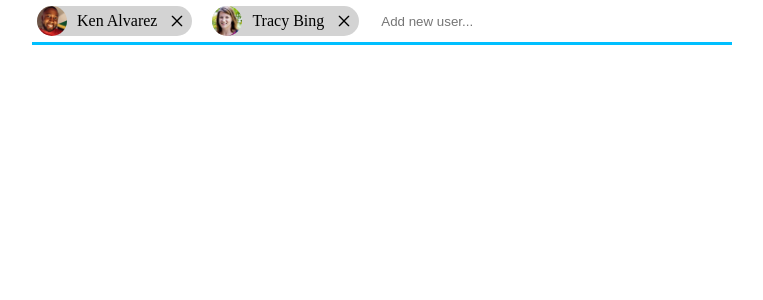
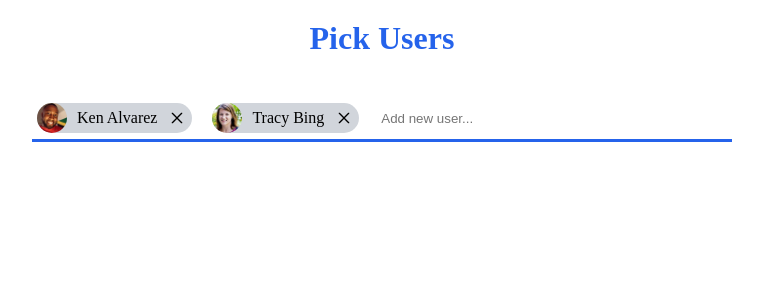
Before and after one commit to thegauravthakur/chip-input, a React (Create React App) app: page / in a window 1280 px wide. Shown: the top 300 px of the page, without its empty margins (258-1021 px from the left). Built offline with nearby package versions, Linux system fonts and the light colour scheme.

Commit message:
some css enhancements

```diff
--- a/src/App.css
+++ b/src/App.css
@@ -1,5 +1,10 @@
+.heading {
+    text-align: center;
+    margin: 20px 0 40px 0;
+    color: #2563eb;
+}
 .user-box {
-    border-bottom: 3px solid deepskyblue;
+    border-bottom: 3px solid #2563eb;
     min-height: 45px;
     display: flex;
     flex-wrap: wrap;
--- a/src/App.tsx
+++ b/src/App.tsx
@@ -20,6 +20,8 @@ function App() {
     const searchInputRef = useRef<HTMLInputElement>(null);
 
     return (
+        <div>
+            <h1 className='heading'>Pick Users</h1>
             <main className='user-box'>
                 {usersToShow.map((user) => (
                     <UserChip
@@ -36,6 +38,7 @@ function App() {
                     users={users}
                 />
             </main>
+        </div>
     );
 }
 
--- a/src/components/AddNewUser/AddNewUser.tsx
+++ b/src/components/AddNewUser/AddNewUser.tsx
@@ -46,6 +46,7 @@ export function AddNewUser({
     return (
         <div
             role='searchbox'
+            aria-label='user search box'
             ref={containerRef}
             className='add-new-user-container'
         >
@@ -54,6 +55,7 @@ export function AddNewUser({
                 ref={searchInputRef}
                 className='add-new-user-input'
                 placeholder='Add new user...'
+                aria-label='search for new user'
                 type='text'
                 onChange={(event) => {
                     setInput(event.target.value);
@@ -75,7 +77,10 @@ export function AddNewUser({
                 }}
             />
             {isInputFocused && (
-                <ul role='listbox' className='choose-user-container'>
+                <ul
+                    aria-label='search results'
+                    className='choose-user-container'
+                >
                     {usersToShow.map((user) => (
                         <UserListTile
                             allUsers={users}
--- a/src/components/UserChip/UserChip.css
+++ b/src/components/UserChip/UserChip.css
@@ -3,9 +3,13 @@
     grid-template-columns: max-content max-content 20px ;
     grid-column-gap: 10px;
     align-items: center;
-    background-color: lightgray;
+    background-color:#d1d5db;
     border-radius: 15px;
     padding-right: 5px;
+}
+
+.user-chip-wrapper:focus {
+    outline-color: #2563eb;
 }
 
 .user-chip-picture {
@@ -20,9 +24,14 @@
     background-color: transparent;
     display: flex;
     align-items: center;
+    transition: background-color 0.2s ease-in;
+}
+
+.close-icon:focus {
+    outline-color: #2563eb;
 }
 
 .close-icon:hover {
-    background-color: rgba(0, 0, 0, 0.3);
+    background-color: #9ca3af;
     cursor: pointer;
 }
--- a/src/components/UserListTile/UserListTile.css
+++ b/src/components/UserListTile/UserListTile.css
@@ -6,6 +6,7 @@
     grid-column-gap: 10px;
     padding: 10px 20px;
     width: 100%;
+    transition: background-color 0.2s ease-in-out;
 }
 
 .list-item-wrapper:hover {
@@ -20,9 +21,9 @@
 }
 
 .search-match {
-    color: darkgray;
+    color: #737373;
 }
 
 .user-email {
-    color: darkgray;
+    color: #737373;
 }
```
Lines whose indentation alone changed are shown as unchanged.
